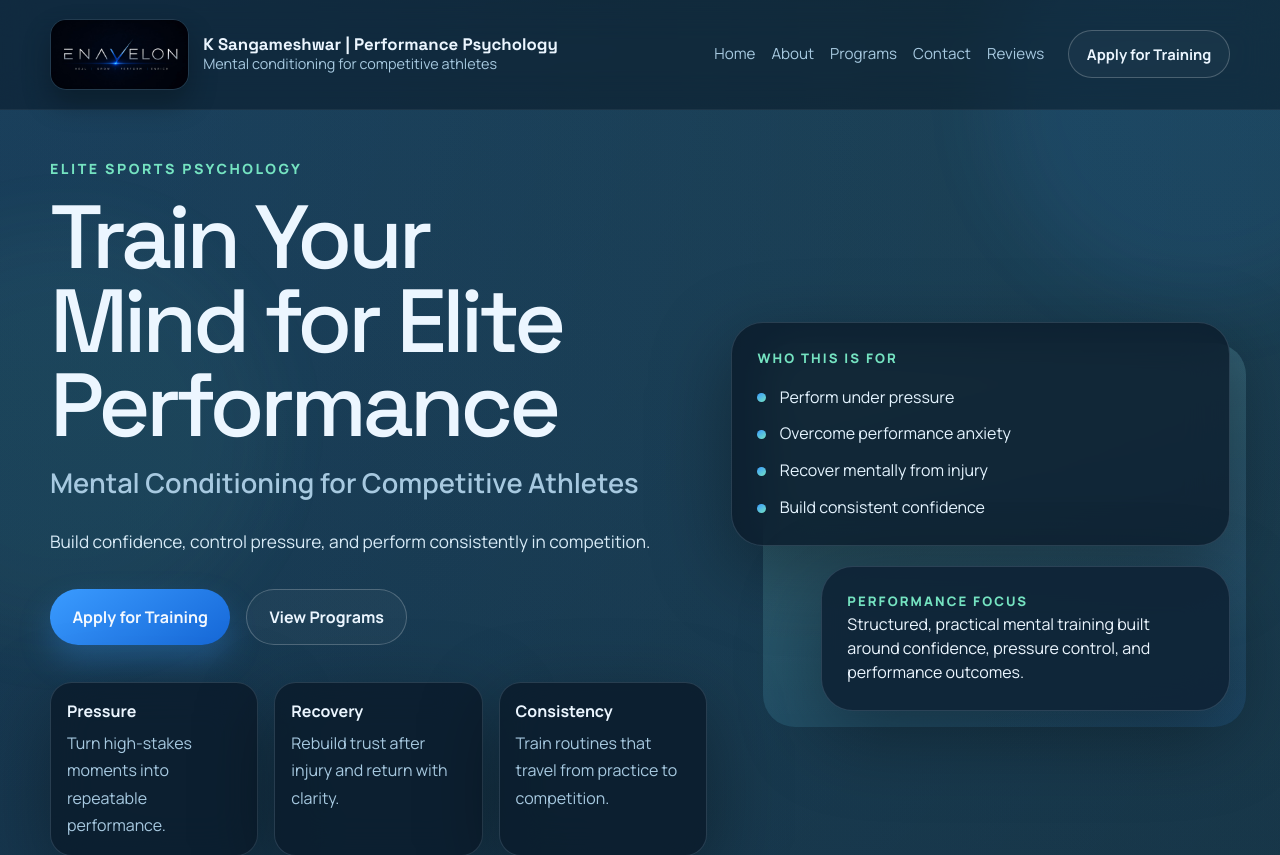
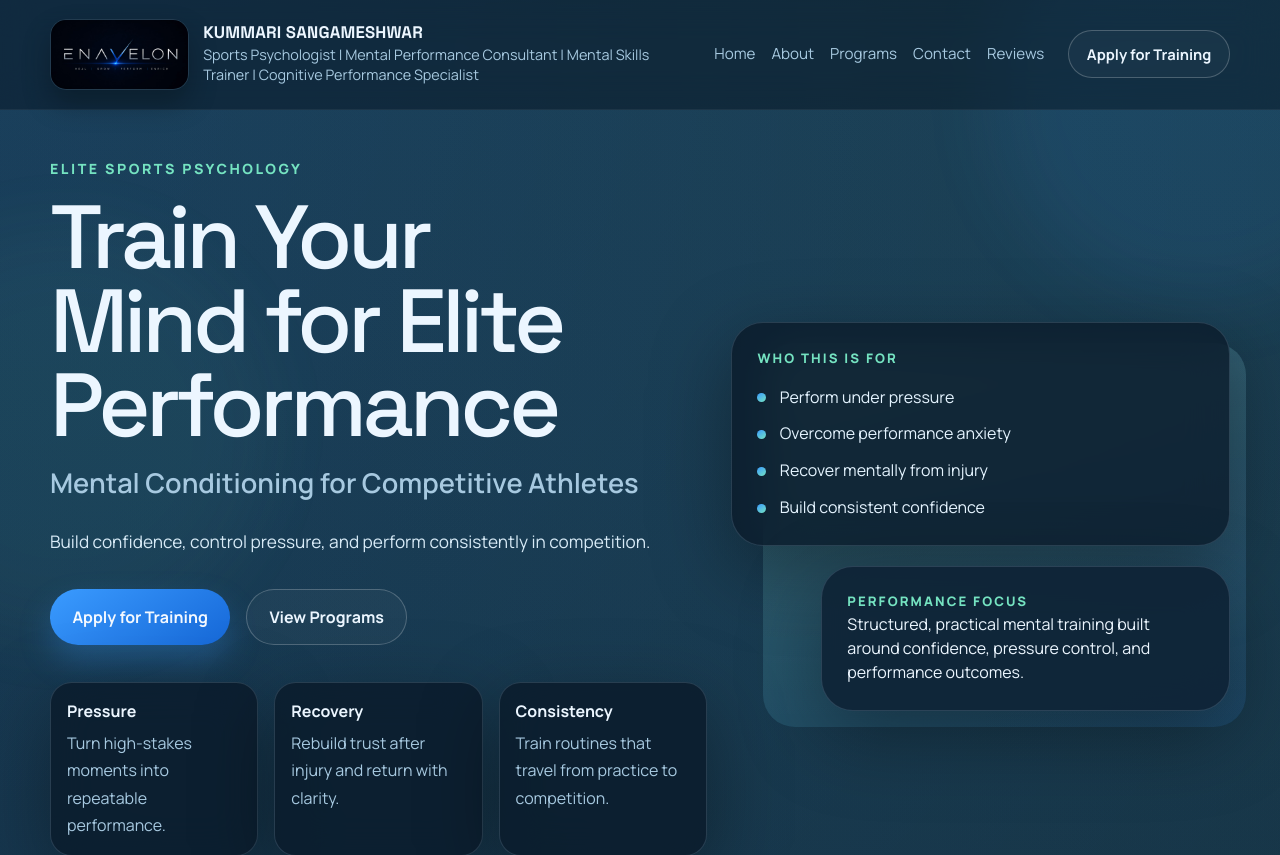
Before and after one commit to puttavijaykumar/Sangameshwar_Portfolio_Website, a React (Vite) app: page / in a window 1280 px wide. Shown: the top 855 px of the page. Built offline with nearby package versions, Linux system fonts and the light colour scheme.

Commit message:
Update navbar brand name and role designation (KUMMARI SANGAMESHWAR)

```diff
--- a/src/App.css
+++ b/src/App.css
@@ -142,15 +142,18 @@ a {
 
 .brand-name {
   font-family: 'Space Grotesk', sans-serif;
-  font-size: 1.16rem;
+  font-size: 1.3rem;
   font-weight: 700;
   line-height: 1.15;
+  letter-spacing: 0.01em;
 }
 
 .brand-tag {
   color: var(--muted);
-  font-size: 0.98rem;
-  line-height: 1.35;
+  font-size: 0.9rem;
+  line-height: 1.4;
+  max-width: 30rem;
+  margin-top: 0.15rem;
 }
 
 .site-nav {
--- a/src/siteConfig.js
+++ b/src/siteConfig.js
@@ -12,8 +12,8 @@ export const defaultSiteContent = {
   branding: {
     logoSrc: '/Logos/website_logo.jpeg',
     profilePhotoSrc: '/Logos/profile_photo.jpeg',
-    brandName: 'K Sangameshwar | Performance Psychology',
-    brandTag: 'Mental conditioning for competitive athletes',
+    brandName: 'KUMMARI SANGAMESHWAR',
+    brandTag: 'Sports Psychologist | Mental Performance Consultant | Mental Skills Trainer | Cognitive Performance Specialist',
   },
   navigation: [
     { label: 'Home', href: '#home' },
```
